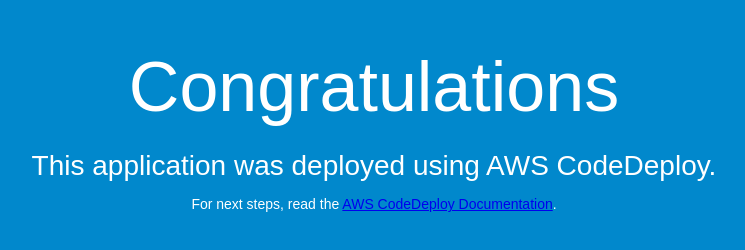
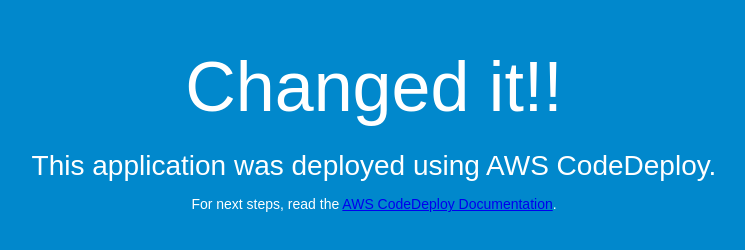
Before and after one commit to vineetb95/sampleS3app, a plain HTML site: page index.html in a window 1280 px wide. Shown: the whole page, without its empty margins (266-1011 px from the left). Drawn offline with Linux system fonts and the light colour scheme.

Commit message:
Update index.html

```diff
--- a/index.html
+++ b/index.html
@@ -26,7 +26,7 @@
 </head>
 <body>
   <div align="center">
-    <h1>Congratulations</h1>
+    <h1>Changed it!!</h1>
     <h2>This application was deployed using AWS CodeDeploy.</h2>
     <p>For next steps, read the <a href="http://aws.amazon.com/documentation/codedeploy">AWS CodeDeploy Documentation</a>.</p>
   </div>
```
